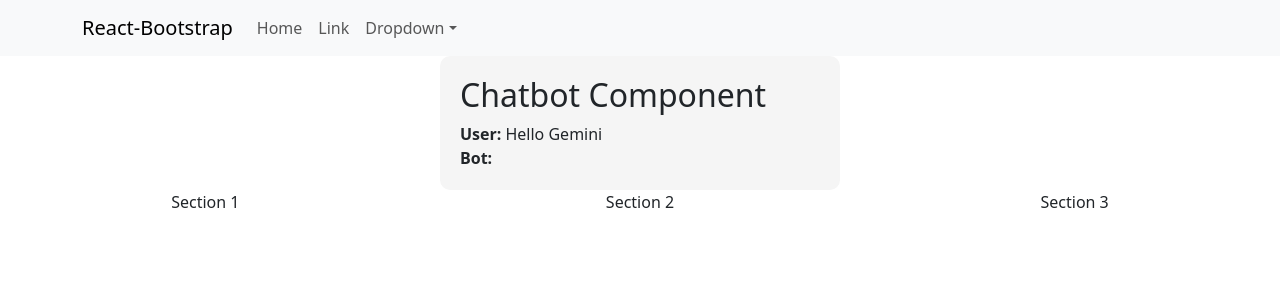
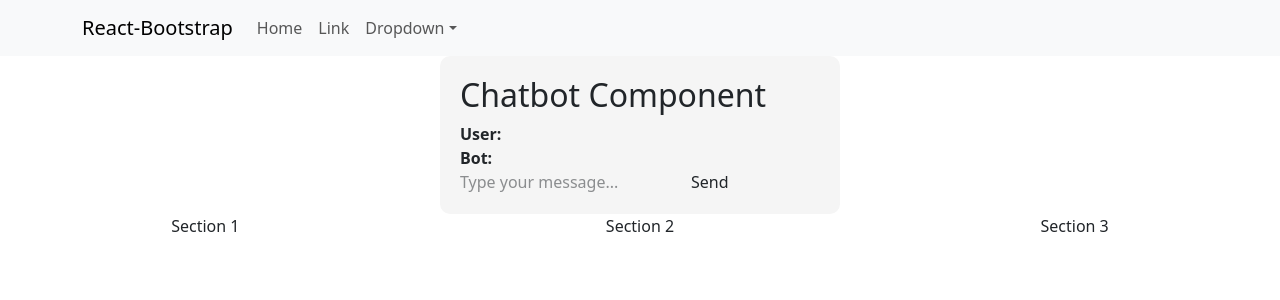
Before and after one commit to ritika7893/AICodeFrontend, a React (Vite) app: page / in a window 1280 px wide. Shown: the top 300 px of the page. Built offline with nearby package versions, Linux system fonts and the light colour scheme; no server answers.

Commit message:
created chat component

```diff
--- a/src/components/Chatbot.jsx
+++ b/src/components/Chatbot.jsx
@@ -1,36 +1,59 @@
-import React, { useEffect, useState } from "react";
+import React, { useState } from "react";
 import axios from "axios";
 import baseurl from "./api/Apiaxios";
 import "../assets/css/chatbot.css";
 
 function Chatbot() {
+  const [prompt, setPrompt] = useState("");
   const [reply, setReply] = useState("");
+  const [loading, setLoading] = useState(false);
 
-  useEffect(() => {
+  const sendMessage = () => {
+    if (!prompt.trim()) return;
+
+    setLoading(true);
+
     axios
-      .post(`${baseurl}chatbot/`, {
-        prompt: "Hello Gemini",
+      .post(`${baseurl}chat/`, {
+        prompt: prompt,
       })
       .then((response) => {
+        console.log(`${baseurl}chat/`);
         console.log(response.data);
         setReply(response.data.response);
       })
       .catch((error) => {
+        console.log(`${baseurl}chat/`);
         console.error("Error:", error);
+      })
+      .finally(() => {
+        setLoading(false);
       });
-  }, []);
+  };
 
   return (
     <div className="chatbot">
       <h2>Chatbot Component</h2>
 
       <div>
-        <strong>User:</strong> Hello Gemini
+        <strong>User:</strong> {prompt}
       </div>
 
       <div>
-        <strong>Bot:</strong> {reply}
+        <strong>Bot:</strong> {loading ? "Typing..." : reply}
       </div>
+
+      <input
+        type="text"
+        value={prompt}
+        placeholder="Type your message..."
+        onChange={(e) => setPrompt(e.target.value)}
+        onKeyDown={(e) => {
+          if (e.key === "Enter") sendMessage();
+        }}
+      />
+
+      <button onClick={sendMessage}>Send</button>
     </div>
   );
 }
--- a/src/components/api/Apiaxios.jsx
+++ b/src/components/api/Apiaxios.jsx
@@ -1,12 +1,3 @@
-import React from 'react'
+const baseurl = "http://127.0.0.1:8000/api/";
 
-function Apiaxios() {
-  const baseurl = "http://127.0.0.1:8000/api/";
-  return (
-    <>
-
-    </>
-  )
-}
-
-export default Apiaxios
+export default baseurl;
```
